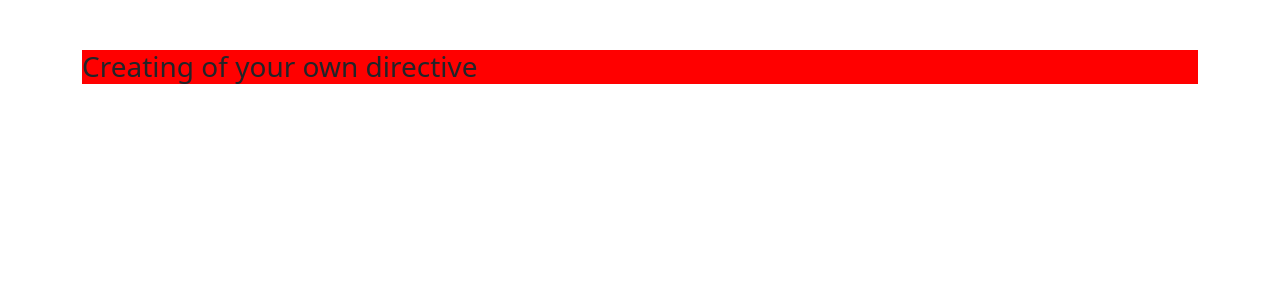
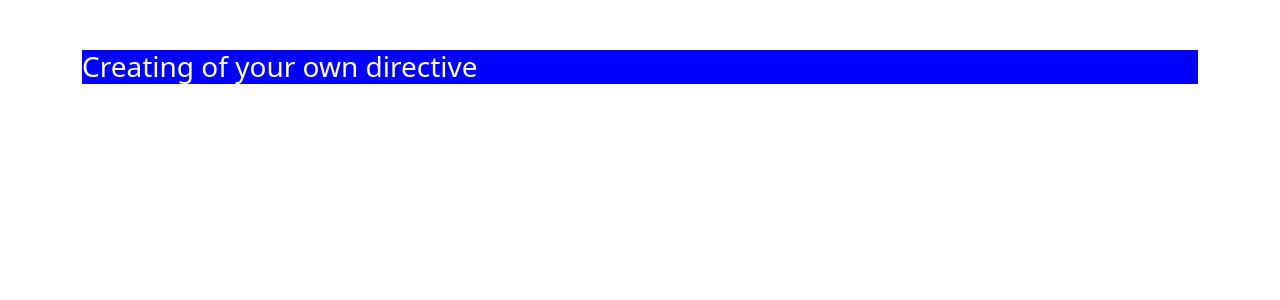
Before and after one commit to DmSudin/angular-yt, an Angular app: page / in a window 1280 px wide. Shown: the top 300 px of the page. Built offline with nearby package versions, Linux system fonts and the light colour scheme.

Commit message:
lesson 21

```diff
--- a/src/app/app.component.scss
+++ b/src/app/app.component.scss
@@ -0,0 +1,3 @@
+.white-text {
+    color: #fff;
+}
--- a/src/app/directives/background.directive.ts
+++ b/src/app/directives/background.directive.ts
@@ -1,14 +1,17 @@
-import { Directive, ElementRef, OnInit } from "@angular/core";
+import { Directive, ElementRef, OnInit, Renderer2 } from "@angular/core";
 
 @Directive({
     selector: '[appBackground]'
 })
 
 export class BackgroundDirective implements OnInit{;
-    constructor(private element: ElementRef) {};
+    constructor(private element: ElementRef, private renderer: Renderer2) {};
 
     ngOnInit() {
-        this.element.nativeElement.style.backgroundColor='red';
+        const { nativeElement } = this.element;
+        this.renderer.setStyle(nativeElement, 'background-color', 'blue');
+        this.renderer.addClass(nativeElement, 'white-text');
+        // this.element.nativeElement.style.backgroundColor='red';
     }
 
 }
```
